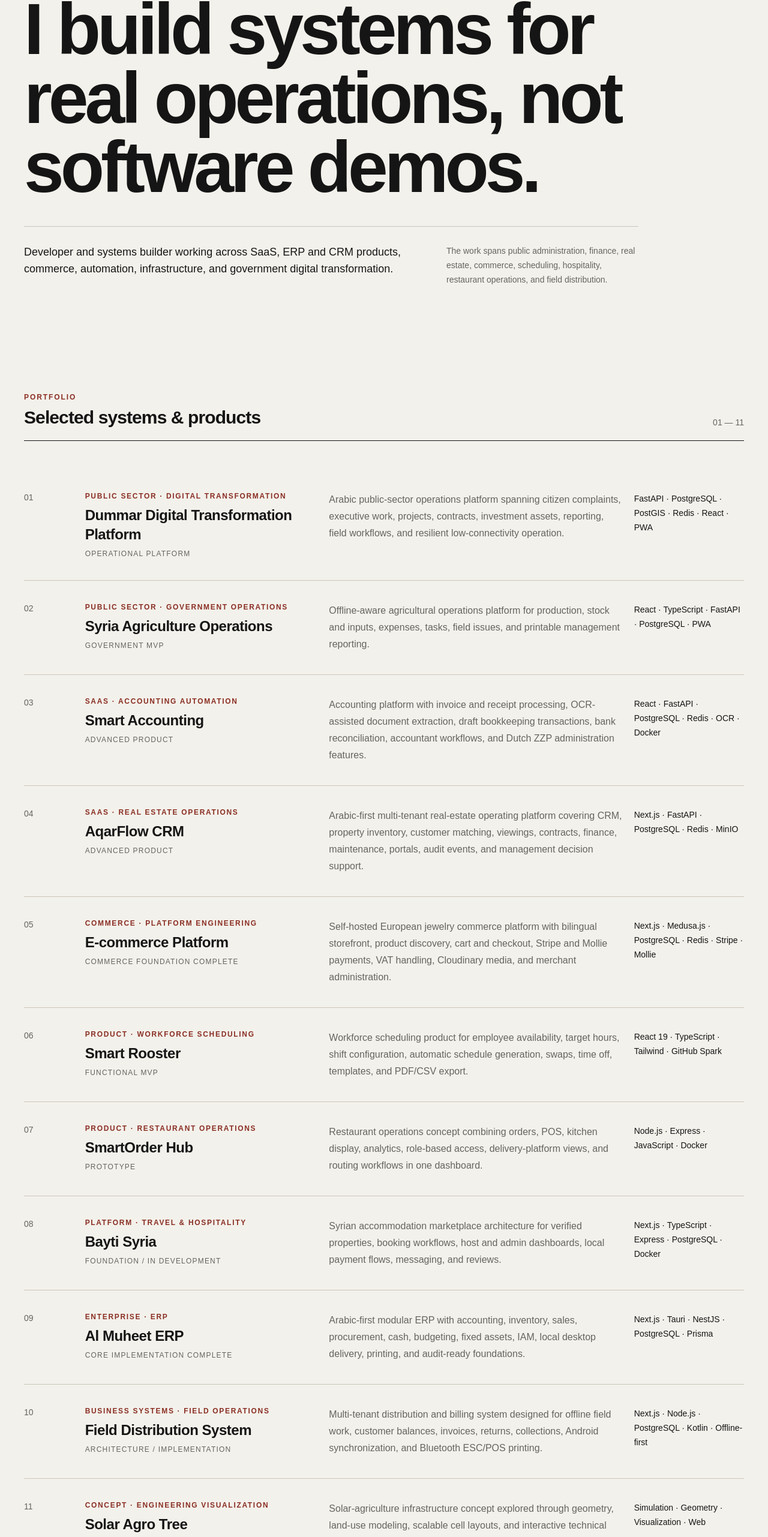
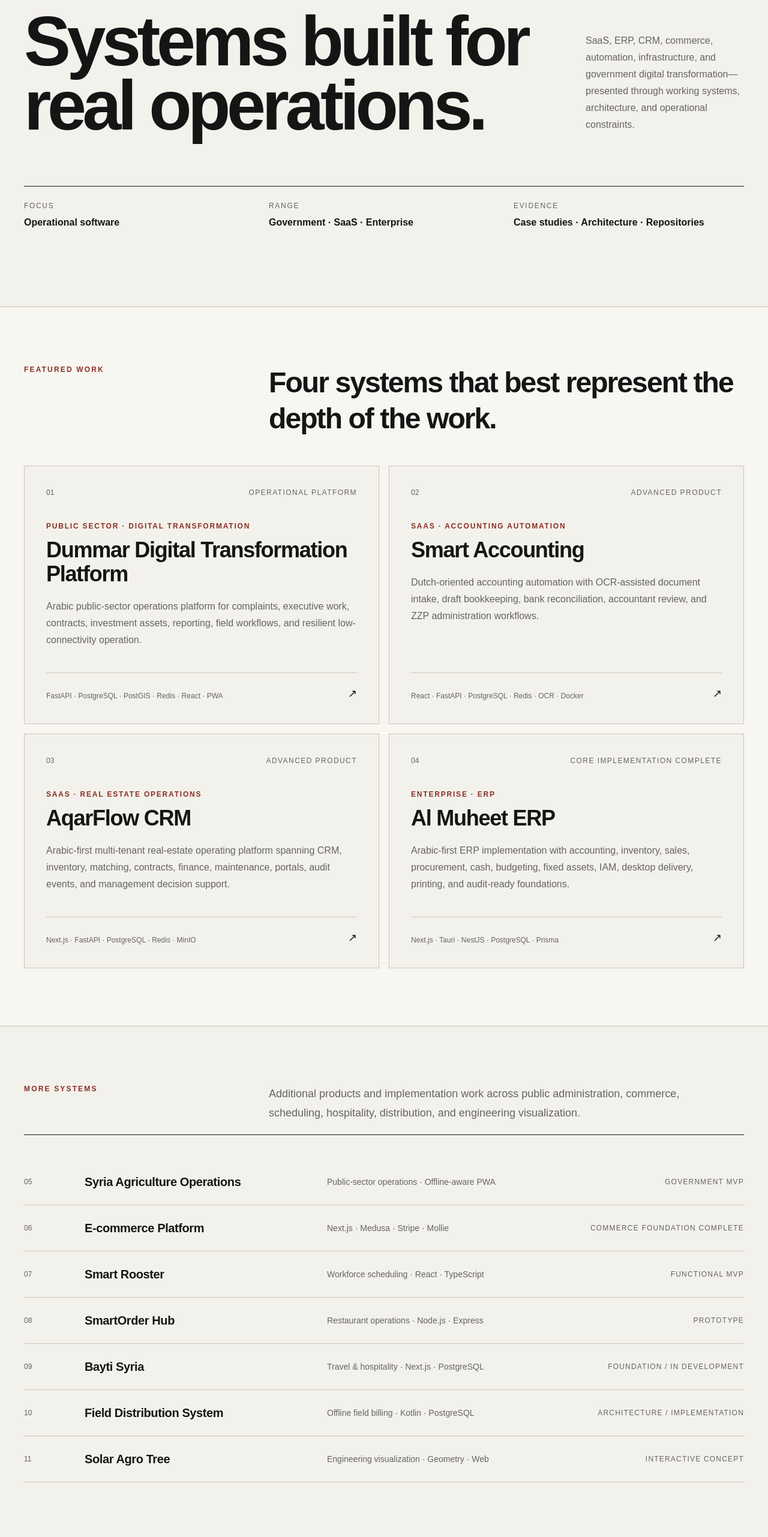
Before and after one commit to munjed80/munjed-portfolio, a Next.js app: page / in a window 1280 px wide. Shown: the part 221-2783 px from the top of the page at 60% size. Built offline with nearby package versions, Linux system fonts and the light colour scheme.

Commit message:
feat: redesign homepage as portfolio index

```diff
--- a/app/page.tsx
+++ b/app/page.tsx
@@ -1,200 +1,226 @@
-const projects = [
+const featuredProjects = [
   {
+    index: "01",
     title: "Dummar Digital Transformation Platform",
     type: "Public Sector · Digital Transformation",
     status: "Operational platform",
     href: "/work/dummar",
     description:
-      "Arabic public-sector operations platform spanning citizen complaints, executive work, projects, contracts, investment assets, reporting, field workflows, and resilient low-connectivity operation.",
+      "Arabic public-sector operations platform for complaints, executive work, contracts, investment assets, reporting, field workflows, and resilient low-connectivity operation.",
     stack: "FastAPI · PostgreSQL · PostGIS · Redis · React · PWA",
   },
   {
-    title: "Syria Agriculture Operations",
-    type: "Public Sector · Government Operations",
-    status: "Government MVP",
-    href: "/work/syria-agriculture",
-    description:
-      "Offline-aware agricultural operations platform for production, stock and inputs, expenses, tasks, field issues, and printable management reporting.",
-    stack: "React · TypeScript · FastAPI · PostgreSQL · PWA",
-  },
-  {
+    index: "02",
     title: "Smart Accounting",
     type: "SaaS · Accounting Automation",
     status: "Advanced product",
     href: "/work/smart-accounting",
     description:
-      "Accounting platform with invoice and receipt processing, OCR-assisted document extraction, draft bookkeeping transactions, bank reconciliation, accountant workflows, and Dutch ZZP administration features.",
+      "Dutch-oriented accounting automation with OCR-assisted document intake, draft bookkeeping, bank reconciliation, accountant review, and ZZP administration workflows.",
     stack: "React · FastAPI · PostgreSQL · Redis · OCR · Docker",
   },
   {
+    index: "03",
     title: "AqarFlow CRM",
     type: "SaaS · Real Estate Operations",
     status: "Advanced product",
     href: "/work/aqarflow",
     description:
-      "Arabic-first multi-tenant real-estate operating platform covering CRM, property inventory, customer matching, viewings, contracts, finance, maintenance, portals, audit events, and management decision support.",
+      "Arabic-first multi-tenant real-estate operating platform spanning CRM, inventory, matching, contracts, finance, maintenance, portals, audit events, and management decision support.",
     stack: "Next.js · FastAPI · PostgreSQL · Redis · MinIO",
   },
   {
-    title: "E-commerce Platform",
-    type: "Commerce · Platform Engineering",
-    status: "Commerce foundation complete",
-    href: "/work/ecommerce",
-    description:
-      "Self-hosted European jewelry commerce platform with bilingual storefront, product discovery, cart and checkout, Stripe and Mollie payments, VAT handling, Cloudinary media, and merchant administration.",
-    stack: "Next.js · Medusa.js · PostgreSQL · Redis · Stripe · Mollie",
-  },
-  {
-    title: "Smart Rooster",
-    type: "Product · Workforce Scheduling",
-    status: "Functional MVP",
-    description:
-      "Workforce scheduling product for employee availability, target hours, shift configuration, automatic schedule generation, swaps, time off, templates, and PDF/CSV export.",
-    stack: "React 19 · TypeScript · Tailwind · GitHub Spark",
-  },
-  {
-    title: "SmartOrder Hub",
-    type: "Product · Restaurant Operations",
-    status: "Prototype",
-    description:
-      "Restaurant operations concept combining orders, POS, kitchen display, analytics, role-based access, delivery-platform views, and routing workflows in one dashboard.",
-    stack: "Node.js · Express · JavaScript · Docker",
-  },
-  {
-    title: "Bayti Syria",
-    type: "Platform · Travel & Hospitality",
-    status: "Foundation / in development",
-    description:
-      "Syrian accommodation marketplace architecture for verified properties, booking workflows, host and admin dashboards, local payment flows, messaging, and reviews.",
-    stack: "Next.js · TypeScript · Express · PostgreSQL · Docker",
-  },
-  {
+    index: "04",
     title: "Al Muheet ERP",
     type: "Enterprise · ERP",
     status: "Core implementation complete",
     href: "/work/al-muheet",
     description:
-      "Arabic-first modular ERP with accounting, inventory, sales, procurement, cash, budgeting, fixed assets, IAM, local desktop delivery, printing, and audit-ready foundations.",
+      "Arabic-first ERP implementation with accounting, inventory, sales, procurement, cash, budgeting, fixed assets, IAM, desktop delivery, printing, and audit-ready foundations.",
     stack: "Next.js · Tauri · NestJS · PostgreSQL · Prisma",
   },
-  {
-    title: "Field Distribution System",
-    type: "Business Systems · Field Operations",
-    status: "Architecture / implementation",
-    description:
-      "Multi-tenant distribution and billing system designed for offline field work, customer balances, invoices, returns, collections, Android synchronization, and Bluetooth ESC/POS printing.",
-    stack: "Next.js · Node.js · PostgreSQL · Kotlin · Offline-first",
-  },
-  {
-    title: "Solar Agro Tree",
-    type: "Concept · Engineering Visualization",
-    status: "Interactive concept",
-    description:
-      "Solar-agriculture infrastructure concept explored through geometry, land-use modeling, scalable cell layouts, and interactive technical visualization.",
-    stack: "Simulation · Geometry · Visualization · Web",
-  },
+];
+
+const supportingProjects = [
+  ["Syria Agriculture Operations", "Government MVP", "/work/syria-agriculture", "Public-sector operations · Offline-aware PWA"],
+  ["E-commerce Platform", "Commerce foundation complete", "/work/ecommerce", "Next.js · Medusa · Stripe · Mollie"],
+  ["Smart Rooster", "Functional MVP", undefined, "Workforce scheduling · React · TypeScript"],
+  ["SmartOrder Hub", "Prototype", undefined, "Restaurant operations · Node.js · Express"],
+  ["Bayti Syria", "Foundation / in development", undefined, "Travel & hospitality · Next.js · PostgreSQL"],
+  ["Field Distribution System", "Architecture / implementation", undefined, "Offline field billing · Kotlin · PostgreSQL"],
+  ["Solar Agro Tree", "Interactive concept", undefined, "Engineering visualization · Geometry · Web"],
+] as const;
+
+const capabilities = [
+  "Public-sector digital transformation",
+  "SaaS product architecture",
+  "ERP / CRM operating systems",
+  "Offline-first and low-connectivity workflows",
+  "Commerce and payment infrastructure",
+  "Linux / VPS / Docker deployment",
 ];
 
 export default function Home() {
   return (
     <main>
-      <header className="mx-auto flex max-w-7xl items-center justify-between px-6 py-8 lg:px-10">
-        <a href="#top" className="text-sm font-bold tracking-[0.18em]">MUNJED ALSAIED</a>
-        <nav className="flex gap-6 text-sm text-[var(--muted)]">
-          <a href="#work">Work</a>
+      <header className="mx-auto flex max-w-7xl items-center justify-between gap-6 px-5 py-7 sm:px-6 lg:px-10">
+        <a href="#top" className="text-xs font-bold tracking-[0.2em] sm:text-sm">MUNJED ALSAIED</a>
+        <nav className="flex gap-4 text-xs text-[var(--muted)] sm:gap-6 sm:text-sm">
+          <a href="#featured">Work</a>
           <a href="#profile">Profile</a>
           <a href="https://github.com/munjed80">GitHub</a>
         </nav>
       </header>
 
-      <section id="top" className="mx-auto grid min-h-[72vh] max-w-7xl content-center px-6 py-20 lg:px-10">
-        <p className="mb-7 text-sm font-semibold uppercase tracking-[0.2em] text-[var(--accent)]">
+      <section id="top" className="mx-auto max-w-7xl px-5 pb-24 pt-16 sm:px-6 sm:pt-24 lg:px-10 lg:pb-32 lg:pt-28">
+        <div className="grid gap-12 lg:grid-cols-12 lg:items-end">
+          <div className="lg:col-span-9">
+            <p className="mb-7 text-xs font-semibold uppercase tracking-[0.2em] text-[var(--accent)] sm:text-sm">
               Full-Stack Development · Business Systems · Public Sector
             </p>
-        <h1 className="max-w-5xl text-5xl font-semibold leading-[0.96] tracking-[-0.05em] sm:text-7xl lg:text-[7.5rem]">
-          I build systems for real operations, not software demos.
+            <h1 className="max-w-6xl text-5xl font-semibold leading-[0.92] tracking-[-0.055em] sm:text-7xl lg:text-[7.3rem]">
+              Systems built for real operations.
             </h1>
-        <div className="mt-10 grid max-w-5xl gap-8 border-t border-[var(--line)] pt-7 md:grid-cols-3">
-          <p className="text-lg leading-7 md:col-span-2">
-            Developer and systems builder working across SaaS, ERP and CRM products, commerce,
-            automation, infrastructure, and government digital transformation.
+          </div>
+          <div className="lg:col-span-3 lg:pb-2">
+            <p className="max-w-sm text-base leading-7 text-[var(--muted)]">
+              SaaS, ERP, CRM, commerce, automation, infrastructure, and government digital transformation—presented through working systems, architecture, and operational constraints.
             </p>
-          <p className="text-sm leading-6 text-[var(--muted)]">
-            The work spans public administration, finance, real estate, commerce, scheduling, hospitality,
-            restaurant operations, and field distribution.
-          </p>
+          </div>
+        </div>
+
+        <div className="mt-14 grid gap-6 border-t border-[var(--foreground)] pt-6 sm:grid-cols-3 lg:mt-20">
+          <div>
+            <p className="text-xs uppercase tracking-[0.14em] text-[var(--muted)]">Focus</p>
+            <p className="mt-2 font-semibold">Operational software</p>
+          </div>
+          <div>
+            <p className="text-xs uppercase tracking-[0.14em] text-[var(--muted)]">Range</p>
+            <p className="mt-2 font-semibold">Government · SaaS · Enterprise</p>
+          </div>
+          <div>
+            <p className="text-xs uppercase tracking-[0.14em] text-[var(--muted)]">Evidence</p>
+            <p className="mt-2 font-semibold">Case studies · Architecture · Repositories</p>
+          </div>
         </div>
       </section>
 
-      <section id="work" className="mx-auto max-w-7xl px-6 py-24 lg:px-10">
-        <div className="mb-12 flex items-end justify-between border-b border-[var(--foreground)] pb-5">
+      <section id="featured" className="border-y border-[var(--line)] bg-white/30">
+        <div className="mx-auto max-w-7xl px-5 py-20 sm:px-6 lg:px-10 lg:py-24">
+          <div className="mb-12 grid gap-6 lg:grid-cols-12">
+            <div className="lg:col-span-4">
+              <p className="text-xs font-semibold uppercase tracking-[0.18em] text-[var(--accent)]">Featured work</p>
+            </div>
+            <div className="lg:col-span-8">
+              <h2 className="max-w-4xl text-3xl font-semibold leading-tight tracking-[-0.04em] sm:text-5xl">
+                Four systems that best represent the depth of the work.
+              </h2>
+            </div>
+          </div>
+
+          <div className="grid gap-4 lg:grid-cols-2">
+            {featuredProjects.map((project) => (
+              <a
+                key={project.title}
+                href={project.href}
+                className="group flex min-h-[340px] flex-col justify-between border border-[var(--line)] bg-[var(--background)] p-7 transition hover:-translate-y-1 hover:border-[var(--foreground)] sm:p-9"
+              >
                 <div>
-            <p className="mb-2 text-xs font-semibold uppercase tracking-[0.16em] text-[var(--accent)]">Portfolio</p>
-            <h2 className="text-3xl font-semibold tracking-[-0.03em]">Selected systems & products</h2>
+                  <div className="flex items-start justify-between gap-6">
+                    <span className="text-xs text-[var(--muted)]">{project.index}</span>
+                    <span className="text-right text-xs uppercase tracking-[0.12em] text-[var(--muted)]">{project.status}</span>
                   </div>
-          <span className="text-sm text-[var(--muted)]">01 — {String(projects.length).padStart(2, "0")}</span>
+                  <p className="mt-10 text-xs font-semibold uppercase tracking-[0.15em] text-[var(--accent)]">{project.type}</p>
+                  <h3 className="mt-3 max-w-xl text-3xl font-semibold tracking-[-0.035em] sm:text-4xl">{project.title}</h3>
+                  <p className="mt-5 max-w-2xl leading-7 text-[var(--muted)]">{project.description}</p>
                 </div>
-        <div>
-          {projects.map((project, index) => (
-            <article key={project.title} className="grid gap-5 border-b border-[var(--line)] py-9 md:grid-cols-12">
-              <div className="text-sm text-[var(--muted)] md:col-span-1">{String(index + 1).padStart(2, "0")}</div>
-              <div className="md:col-span-4">
-                <p className="mb-2 text-xs font-semibold uppercase tracking-[0.14em] text-[var(--accent)]">{project.type}</p>
-                {project.href ? (
-                  <h3 className="text-2xl font-semibold tracking-[-0.02em]">
-                    <a href={project.href} className="underline decoration-[var(--line)] underline-offset-8 transition hover:decoration-[var(--foreground)]">
-                      {project.title}
+                <div className="mt-10 flex items-end justify-between gap-6 border-t border-[var(--line)] pt-5">
+                  <p className="max-w-md text-xs leading-5 text-[var(--muted)]">{project.stack}</p>
+                  <span className="text-lg transition-transform group-hover:translate-x-1">↗</span>
+                </div>
               </a>
-                  </h3>
-                ) : (
-                  <h3 className="text-2xl font-semibold tracking-[-0.02em]">{project.title}</h3>
-                )}
-                <p className="mt-2 text-xs uppercase tracking-[0.1em] text-[var(--muted)]">{project.status}</p>
+            ))}
           </div>
-              <p className="max-w-2xl leading-7 text-[var(--muted)] md:col-span-5">{project.description}</p>
-              <p className="text-sm leading-6 md:col-span-2">{project.stack}</p>
-            </article>
-          ))}
         </div>
       </section>
 
-      <section className="border-y border-[var(--line)] bg-white/30">
-        <div className="mx-auto grid max-w-7xl gap-10 px-6 py-20 lg:grid-cols-12 lg:px-10">
+      <section className="mx-auto max-w-7xl px-5 py-20 sm:px-6 lg:px-10 lg:py-24">
+        <div className="mb-10 grid gap-6 border-b border-[var(--foreground)] pb-5 lg:grid-cols-12">
           <div className="lg:col-span-4">
-            <p className="text-sm font-semibold uppercase tracking-[0.18em] text-[var(--accent)]">Public Sector</p>
+            <p className="text-xs font-semibold uppercase tracking-[0.18em] text-[var(--accent)]">More systems</p>
           </div>
           <div className="lg:col-span-8">
-            <h2 className="max-w-4xl text-4xl font-semibold leading-tight tracking-[-0.04em]">
+            <p className="max-w-3xl text-lg leading-8 text-[var(--muted)]">
+              Additional products and implementation work across public administration, commerce, scheduling, hospitality, distribution, and engineering visualization.
+            </p>
+          </div>
+        </div>
+
+        <div>
+          {supportingProjects.map(([title, status, href, stack], index) => {
+            const content = (
+              <div className="grid gap-3 border-b border-[var(--line)] py-6 sm:grid-cols-12 sm:items-center">
+                <span className="text-xs text-[var(--muted)] sm:col-span-1">{String(index + 5).padStart(2, "0")}</span>
+                <span className="text-xl font-semibold tracking-[-0.02em] sm:col-span-4">{title}</span>
+                <span className="text-sm text-[var(--muted)] sm:col-span-4">{stack}</span>
+                <span className="text-xs uppercase tracking-[0.1em] text-[var(--muted)] sm:col-span-3 sm:text-right">{status}</span>
+              </div>
+            );
+
+            return href ? (
+              <a key={title} href={href} className="block transition hover:pl-2">{content}</a>
+            ) : (
+              <div key={title}>{content}</div>
+            );
+          })}
+        </div>
+      </section>
+
+      <section className="bg-[var(--foreground)] text-[var(--background)]">
+        <div className="mx-auto grid max-w-7xl gap-12 px-5 py-24 sm:px-6 lg:grid-cols-12 lg:px-10">
+          <div className="lg:col-span-4">
+            <p className="text-xs uppercase tracking-[0.18em] text-neutral-400">Public sector</p>
+          </div>
+          <div className="lg:col-span-8">
+            <h2 className="max-w-4xl text-4xl font-semibold leading-tight tracking-[-0.04em] sm:text-5xl">
               Digital transformation shaped around administrative reality, field constraints, and accountability.
             </h2>
-            <p className="mt-7 max-w-3xl text-lg leading-8 text-[var(--muted)]">
-              Government work is presented as a core engineering discipline: workflow design, operational data,
-              citizen-facing services, reporting, offline resilience, permissions, auditability, and deployment under real infrastructure constraints.
+            <p className="mt-7 max-w-3xl text-lg leading-8 text-neutral-300">
+              Government systems are treated as operational engineering: citizen-facing services, internal responsibility, field execution, reporting, permissions, auditability, and resilience under imperfect infrastructure.
             </p>
           </div>
         </div>
       </section>
 
-      <section id="profile" className="bg-[var(--foreground)] text-[var(--background)]">
-        <div className="mx-auto grid max-w-7xl gap-12 px-6 py-24 lg:grid-cols-12 lg:px-10">
+      <section id="profile" className="mx-auto max-w-7xl px-5 py-24 sm:px-6 lg:px-10">
+        <div className="grid gap-14 lg:grid-cols-12">
           <div className="lg:col-span-4">
-            <p className="text-sm uppercase tracking-[0.18em] text-neutral-400">Profile</p>
+            <p className="text-xs font-semibold uppercase tracking-[0.18em] text-[var(--accent)]">Profile</p>
           </div>
           <div className="lg:col-span-8">
             <h2 className="max-w-4xl text-4xl font-semibold leading-tight tracking-[-0.04em] sm:text-5xl">
-              From infrastructure and networks to products, platforms, and operational software.
+              From infrastructure and networks to full-stack products and digital operating systems.
             </h2>
-            <p className="mt-8 max-w-2xl text-lg leading-8 text-neutral-300">
-              The portfolio is intentionally built around evidence: architecture, product decisions, operational constraints,
-              case studies, screenshots, deployments, and working repositories where publication is appropriate.
+            <p className="mt-7 max-w-3xl text-lg leading-8 text-[var(--muted)]">
+              The work combines long-term systems experience with product architecture and implementation. The portfolio intentionally emphasizes evidence over labels: real constraints, architecture decisions, operational flows, maturity status, and published code where appropriate.
             </p>
+            <div className="mt-10 grid gap-px border border-[var(--line)] bg-[var(--line)] sm:grid-cols-2">
+              {capabilities.map((item) => (
+                <div key={item} className="bg-[var(--background)] p-5 text-sm font-semibold">{item}</div>
+              ))}
+            </div>
           </div>
         </div>
       </section>
 
-      <footer className="mx-auto flex max-w-7xl flex-col gap-3 px-6 py-10 text-sm text-[var(--muted)] sm:flex-row sm:items-center sm:justify-between lg:px-10">
+      <footer className="border-t border-[var(--line)]">
+        <div className="mx-auto flex max-w-7xl flex-col gap-4 px-5 py-9 text-sm text-[var(--muted)] sm:flex-row sm:items-center sm:justify-between sm:px-6 lg:px-10">
           <span>© 2026 Munjed Alsaied</span>
-        <span>Engineering · Products · Digital Transformation</span>
+          <div className="flex gap-5">
+            <a href="https://github.com/munjed80">GitHub</a>
+            <a href="#top">Top ↑</a>
+          </div>
+        </div>
       </footer>
     </main>
   );
```
Lines whose indentation alone changed are shown as unchanged.
